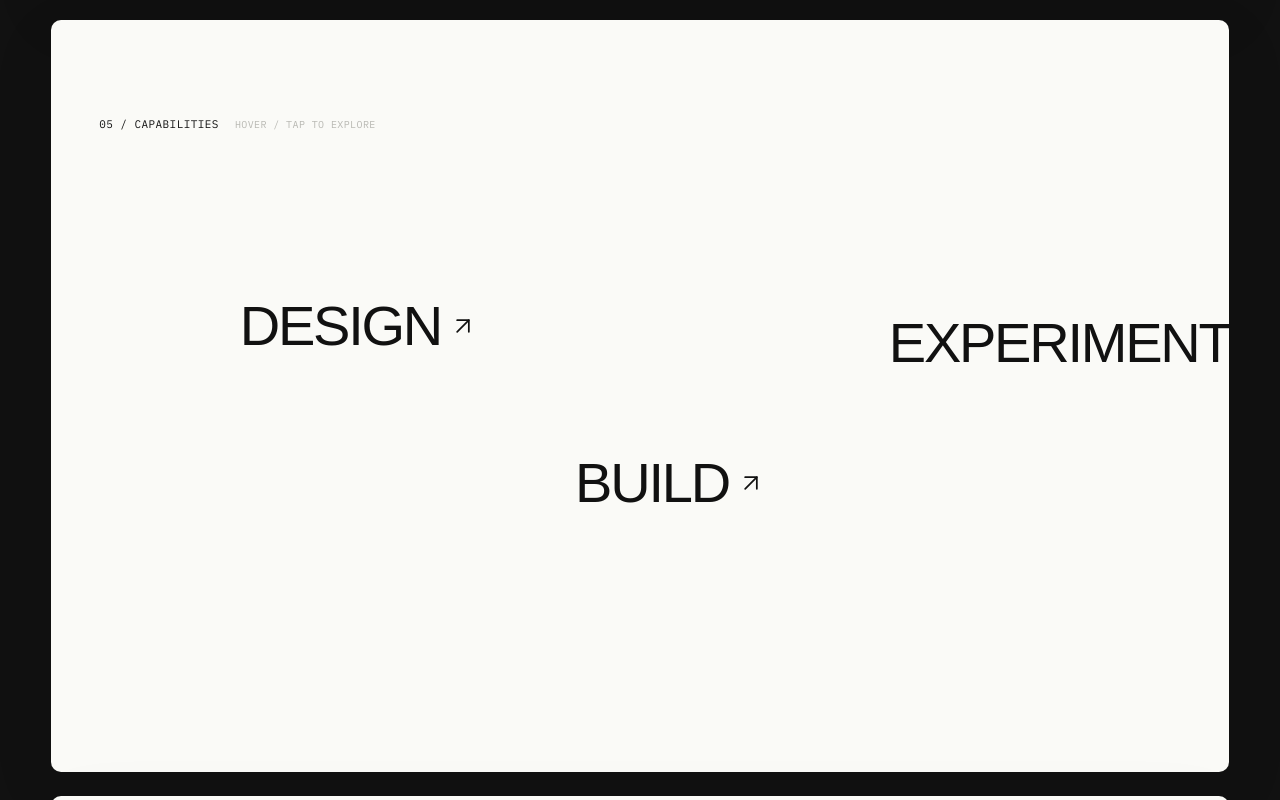
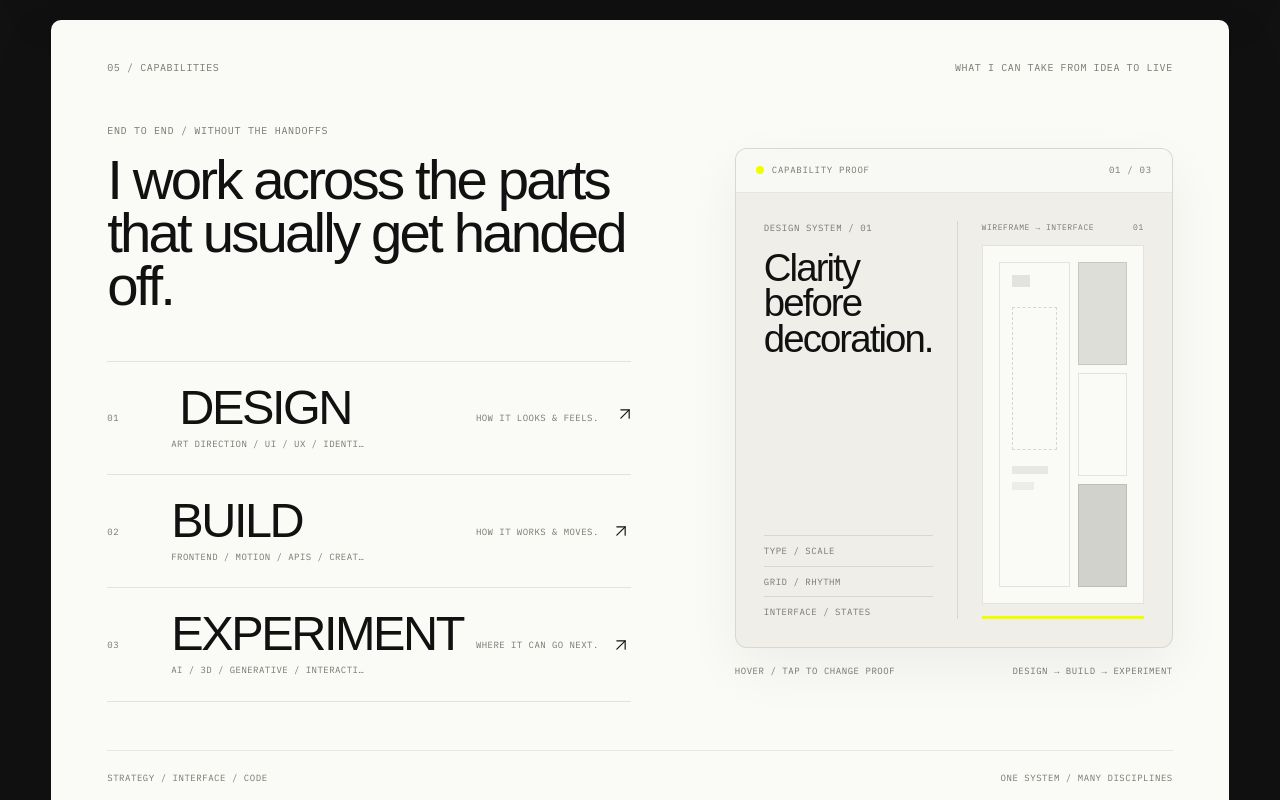
Before and after one commit to omeryigitler/Portfolio, a React (Vite) app: page / in a window 1280 px wide. Shown: the part 4100-4900 px from the top of the page. Built offline with nearby package versions, Linux system fonts and the light colour scheme; a web font is replaced by a local one.

Commit message:
design: replace magnetic capabilities map with editorial proof index

```diff
--- a/src/components/Archive.tsx
+++ b/src/components/Archive.tsx
@@ -1,171 +1,213 @@
-import React, { useEffect, useRef, useState } from 'react';
-import { motion } from 'motion/react';
-import { useTheme } from '../context/ThemeContext';
+import React, { useState } from 'react';
+import { AnimatePresence, motion } from 'motion/react';
 import { ArrowUpRight } from 'lucide-react';
 
-const SYSTEMS = [
+const CAPABILITIES = [
   {
     id: 'design',
+    number: '01',
     label: 'DESIGN',
-    sub: ['ART DIRECTION', 'INTERFACE', 'IDENTITY', 'SYSTEMS'],
-    x: '13%',
-    y: '24%',
+    note: 'HOW IT LOOKS & FEELS.',
+    services: ['ART DIRECTION', 'UI / UX', 'IDENTITY', 'SYSTEMS'],
   },
   {
     id: 'build',
+    number: '02',
     label: 'BUILD',
-    sub: ['FRONTEND', 'MOTION', 'APIS', 'WEBGL'],
-    x: '44%',
-    y: '52%',
+    note: 'HOW IT WORKS & MOVES.',
+    services: ['FRONTEND', 'MOTION', 'APIS', 'CREATIVE DEVELOPMENT'],
   },
   {
     id: 'experiment',
+    number: '03',
     label: 'EXPERIMENT',
-    sub: ['AI', 'GENERATIVE', '3D', 'INTERACTION'],
-    x: '73%',
-    y: '27%',
+    note: 'WHERE IT CAN GO NEXT.',
+    services: ['AI', '3D', 'GENERATIVE', 'INTERACTIVE SYSTEMS'],
   },
-];
+] as const;
 
-interface MagneticNodeProps {
-  children: React.ReactNode;
-  isActive: boolean;
-  onClick: () => void;
-  onMouseEnter: () => void;
-  onMouseLeave: () => void;
-  onFocus: () => void;
-  onBlur: () => void;
-  className?: string;
-  style?: React.CSSProperties;
-}
+type CapabilityId = (typeof CAPABILITIES)[number]['id'];
 
-const MagneticNode: React.FC<MagneticNodeProps> = ({
-  children,
-  isActive,
-  onClick,
-  onMouseEnter,
-  onMouseLeave,
-  onFocus,
-  onBlur,
-  className,
-  style,
-}) => {
-  const ref = useRef<HTMLButtonElement>(null);
-  const [pos, setPos] = useState({ x: 0, y: 0 });
+const ProofWindow: React.FC<{ active: CapabilityId }> = ({ active }) => (
+  <div className="relative h-[330px] overflow-hidden rounded-[12px] border border-ink/10 bg-[#efeee9] shadow-[0_20px_55px_rgba(17,17,17,0.055)] md:h-[420px] lg:h-[500px]">
+    <div className="flex h-11 items-center justify-between border-b border-ink/8 bg-canvas/90 px-4 font-mono text-[8px] uppercase tracking-[0.08em] text-muted-gray md:px-5 md:text-[9px]">
+      <div className="flex items-center gap-2">
+        <span className="h-2 w-2 rounded-full bg-acid" />
+        <span>CAPABILITY PROOF</span>
+      </div>
+      <span>{CAPABILITIES.find((item) => item.id === active)?.number} / 03</span>
+    </div>
 
-  const handleMouseMove = (event: React.MouseEvent<HTMLButtonElement>) => {
-    if (!ref.current) return;
+    <AnimatePresence mode="wait" initial={false}>
+      {active === 'design' && (
+        <motion.div
+          key="design"
+          className="absolute inset-x-0 bottom-0 top-11 p-5 md:p-7"
+          initial={{ opacity: 0, x: 18 }}
+          animate={{ opacity: 1, x: 0 }}
+          exit={{ opacity: 0, x: -14 }}
+          transition={{ duration: 0.32, ease: [0.16, 1, 0.3, 1] }}
+        >
+          <div className="grid h-full grid-cols-[0.72fr_1.28fr] gap-4 md:gap-6">
+            <div className="flex flex-col justify-between border-r border-ink/10 pr-4 md:pr-6">
+              <div>
+                <p className="font-mono text-[8px] uppercase tracking-[0.07em] text-muted-gray md:text-[9px]">DESIGN SYSTEM / 01</p>
+                <p className="mt-4 max-w-[220px] text-[clamp(28px,3vw,52px)] leading-[0.92] tracking-[-0.05em] text-ink">Clarity before decoration.</p>
+              </div>
+              <div className="space-y-2 font-mono text-[8px] uppercase tracking-[0.06em] text-muted-gray md:text-[9px]">
+                <p className="border-t border-ink/10 pt-2">TYPE / SCALE</p>
+                <p className="border-t border-ink/10 pt-2">GRID / RHYTHM</p>
+                <p className="border-t border-ink/10 pt-2">INTERFACE / STATES</p>
+              </div>
+            </div>
 
-    const bounds = ref.current.getBoundingClientRect();
-    const middleX = event.clientX - (bounds.left + bounds.width / 2);
-    const middleY = event.clientY - (bounds.top + bounds.height / 2);
+            <div className="grid grid-rows-[auto_1fr_auto] gap-3">
+              <div className="flex items-center justify-between font-mono text-[7px] uppercase tracking-[0.07em] text-muted-gray md:text-[8px]"><span>WIREFRAME → INTERFACE</span><span>01</span></div>
+              <div className="grid grid-cols-12 gap-2 border border-ink/10 bg-canvas p-3 md:p-4">
+                <div className="col-span-7 border border-ink/10 p-3">
+                  <div className="h-3 w-2/5 bg-ink/10" />
+                  <div className="mt-5 h-[48%] border border-dashed border-ink/15" />
+                  <div className="mt-4 h-2 w-4/5 bg-ink/8" />
+                  <div className="mt-2 h-2 w-1/2 bg-ink/6" />
+                </div>
+                <div className="col-span-5 grid grid-rows-3 gap-2">
+                  <div className="border border-ink/10 bg-[#deded8]" />
+                  <div className="border border-ink/10 bg-canvas" />
+                  <div className="border border-ink/10 bg-[#d1d2cc]" />
+                </div>
+              </div>
+              <div className="h-[3px] w-full bg-acid" />
+            </div>
+          </div>
+        </motion.div>
+      )}
 
-    setPos({ x: middleX * 0.12, y: middleY * 0.12 });
-  };
+      {active === 'build' && (
+        <motion.div
+          key="build"
+          className="absolute inset-x-0 bottom-0 top-11 bg-[#171717] p-5 text-white md:p-7"
+          initial={{ opacity: 0, x: 18 }}
+          animate={{ opacity: 1, x: 0 }}
+          exit={{ opacity: 0, x: -14 }}
+          transition={{ duration: 0.32, ease: [0.16, 1, 0.3, 1] }}
+        >
+          <div className="flex h-full flex-col justify-between">
+            <div className="flex items-center justify-between font-mono text-[8px] uppercase tracking-[0.08em] text-white/42 md:text-[9px]">
+              <span>BUILD / INTERACTION.TSX</span>
+              <div className="flex gap-1.5"><span className="h-2 w-2 rounded-full bg-white/20" /><span className="h-2 w-2 rounded-full bg-acid" /></div>
+            </div>
 
-  const handleMouseLeave = () => {
-    setPos({ x: 0, y: 0 });
-    onMouseLeave();
-  };
+            <div className="space-y-2.5 font-mono text-[10px] leading-[1.55] text-white/72 md:text-[12px] lg:text-[13px]">
+              <div><span className="mr-5 text-white/22">01</span>const interfaceSystem = {'{'}</div>
+              <div className="pl-10"><span className="text-acid">responsive</span>: true,</div>
+              <div className="pl-10"><span className="text-acid">motion</span>: 'purposeful',</div>
+              <div className="pl-10"><span className="text-acid">accessibility</span>: 'built-in',</div>
+              <div className="pl-10"><span className="text-acid">performance</span>: 'fast'</div>
+              <div><span className="mr-5 text-white/22">06</span>{'}'};</div>
+              <div className="pt-4"><span className="mr-5 text-white/22">08</span><span className="text-white">ship</span>(interfaceSystem);</div>
+            </div>
+
+            <div className="flex items-center justify-between border-t border-white/10 pt-3 font-mono text-[8px] uppercase tracking-[0.07em] text-white/36">
+              <span>FRONTEND / MOTION / APIS</span>
+              <span className="h-[3px] w-16 bg-acid" />
+            </div>
+          </div>
+        </motion.div>
+      )}
+
+      {active === 'experiment' && (
+        <motion.div
+          key="experiment"
+          className="absolute inset-x-0 bottom-0 top-11 overflow-hidden bg-[#e7e6e1] p-5 md:p-7"
+          initial={{ opacity: 0, x: 18 }}
+          animate={{ opacity: 1, x: 0 }}
+          exit={{ opacity: 0, x: -14 }}
+          transition={{ duration: 0.32, ease: [0.16, 1, 0.3, 1] }}
+        >
+          <div className="relative h-full overflow-hidden border border-ink/10 bg-canvas">
+            <div className="absolute inset-0 opacity-50" style={{ backgroundImage: 'linear-gradient(rgba(17,17,17,0.08) 1px, transparent 1px), linear-gradient(90deg, rgba(17,17,17,0.08) 1px, transparent 1px)', backgroundSize: '42px 42px' }} />
+            <motion.div
+              className="absolute left-[14%] top-[16%] h-[34%] w-[34%] rounded-[44%_56%_62%_38%] border border-ink/12 bg-[#d0d0ca]"
+              animate={{ rotate: [0, 5, -3, 0], borderRadius: ['44% 56% 62% 38%', '58% 42% 36% 64%', '44% 56% 62% 38%'] }}
+              transition={{ duration: 8, repeat: Infinity, ease: 'easeInOut' }}
+            />
+            <motion.div
+              className="absolute bottom-[14%] right-[12%] h-[42%] w-[38%] rounded-full border border-ink/10 bg-[#b8b9b3]"
+              animate={{ scale: [1, 1.04, 0.98, 1], x: [0, 8, -5, 0] }}
+              transition={{ duration: 7, repeat: Infinity, ease: 'easeInOut' }}
+            />
+            <div className="absolute left-[9%] top-[11%] font-mono text-[8px] uppercase tracking-[0.07em] text-muted-gray md:text-[9px]">GENERATIVE / INTERACTIVE / 03</div>
+            <div className="absolute bottom-[9%] left-[9%] max-w-[260px] text-[clamp(28px,3vw,50px)] leading-[0.92] tracking-[-0.05em] text-ink">Explore without losing the system.</div>
+            <div className="absolute right-[8%] top-[10%] h-3 w-3 bg-acid" />
+          </div>
+        </motion.div>
+      )}
+    </AnimatePresence>
+  </div>
+);
+
+export const SystemMap: React.FC = () => {
+  const [active, setActive] = useState<CapabilityId>('design');
 
   return (
-    <motion.button
-      ref={ref}
-      type="button"
-      aria-expanded={isActive}
-      onMouseMove={handleMouseMove}
-      onMouseLeave={handleMouseLeave}
-      onMouseEnter={onMouseEnter}
-      onClick={onClick}
-      onFocus={onFocus}
-      onBlur={onBlur}
-      animate={{ x: pos.x, y: pos.y }}
-      transition={{ type: 'spring', stiffness: 180, damping: 18, mass: 0.12 }}
-      className={`appearance-none border-0 bg-transparent p-0 text-left ${className ?? ''}`}
-      style={style}
+    <section
+      id="capabilities"
+      className="pointer-events-auto relative min-h-[calc(100svh-24px)] w-full scroll-mt-3 rounded-[10px] bg-canvas px-5 py-8 shadow-[0_20px_70px_rgba(17,17,17,0.07)] md:min-h-[calc(100svh-48px)] md:scroll-mt-6 md:px-12 md:py-10 lg:px-14"
     >
-      {children}
-    </motion.button>
-  );
-};
+      <div className="mx-auto flex min-h-[calc(100svh-88px)] w-full max-w-[1580px] flex-col md:min-h-[calc(100svh-128px)]">
+        <div className="flex items-center justify-between gap-8 font-mono text-[9px] uppercase tracking-[0.06em] text-muted-gray md:text-[10px]">
+          <span>05 / CAPABILITIES</span>
+          <span className="hidden md:block">WHAT I CAN TAKE FROM IDEA TO LIVE</span>
+        </div>
 
-export const SystemMap: React.FC = () => {
-  const [activeNode, setActiveNode] = useState<string | null>(null);
-  const { setCursorState, setCursorText } = useTheme();
+        <div className="grid flex-1 items-center gap-12 py-12 lg:grid-cols-[1.08fr_0.92fr] lg:gap-16 xl:gap-24">
+          <div>
+            <div className="mb-10 max-w-[760px] md:mb-12">
+              <p className="font-mono text-[9px] uppercase tracking-[0.07em] text-muted-gray md:text-[10px]">END TO END / WITHOUT THE HANDOFFS</p>
+              <h2 className="mt-4 text-[clamp(38px,4.4vw,72px)] font-[500] leading-[0.94] tracking-[-0.05em] text-ink">
+                I work across the parts that usually get handed off.
+              </h2>
+            </div>
 
-  useEffect(() => () => {
-    document.body.classList.remove('hide-cursor');
-  }, []);
+            <div className="border-b border-ink/10">
+              {CAPABILITIES.map((capability) => {
+                const isActive = active === capability.id;
+                return (
+                  <button
+                    key={capability.id}
+                    type="button"
+                    onMouseEnter={() => setActive(capability.id)}
+                    onFocus={() => setActive(capability.id)}
+                    onClick={() => setActive(capability.id)}
+                    className="group grid w-full grid-cols-[38px_minmax(0,1fr)_auto] items-center gap-3 border-t border-ink/10 py-5 text-left focus-visible:outline-2 focus-visible:outline-acid focus-visible:outline-offset-4 md:grid-cols-[52px_minmax(0,1fr)_220px_auto] md:py-6"
+                    aria-pressed={isActive}
+                  >
+                    <span className="font-mono text-[8px] uppercase tracking-[0.06em] text-muted-gray md:text-[9px]">{capability.number}</span>
+                    <div className="min-w-0">
+                      <span className={`block text-[clamp(34px,3.8vw,66px)] font-[500] leading-[0.88] tracking-[-0.05em] text-ink transition-transform duration-300 ease-[0.16,1,0.3,1] ${isActive ? 'translate-x-2' : 'group-hover:translate-x-2'}`}>{capability.label}</span>
+                      <span className="mt-2 block truncate font-mono text-[8px] uppercase tracking-[0.05em] text-muted-gray md:text-[9px]">{capability.services.join(' / ')}</span>
+                    </div>
+                    <span className="hidden text-right font-mono text-[8px] uppercase tracking-[0.05em] text-muted-gray md:block md:text-[9px]">{capability.note}</span>
+                    <ArrowUpRight size={20} strokeWidth={1.4} className={`text-ink transition-transform duration-300 ease-[0.16,1,0.3,1] ${isActive ? 'translate-x-1 -translate-y-1' : 'group-hover:translate-x-1 group-hover:-translate-y-1'}`} />
+                  </button>
+                );
+              })}
+            </div>
+          </div>
 
-  const handleEnter = (id: string) => {
-    setActiveNode(id);
-    setCursorState('project');
-    setCursorText('EXPLORE ↗');
-    document.body.classList.add('hide-cursor');
-  };
+          <div className="lg:pl-2">
+            <ProofWindow active={active} />
+            <div className="mt-4 flex items-center justify-between font-mono text-[8px] uppercase tracking-[0.06em] text-muted-gray md:text-[9px]">
+              <span>HOVER / TAP TO CHANGE PROOF</span>
+              <span>DESIGN → BUILD → EXPERIMENT</span>
+            </div>
+          </div>
+        </div>
 
-  const handleLeave = () => {
-    setActiveNode(null);
-    setCursorState('default');
-    setCursorText('');
-    document.body.classList.remove('hide-cursor');
-  };
-
-  return (
-    <section id="capabilities" className="pointer-events-auto relative h-[calc(100svh-24px)] min-h-[720px] w-full scroll-mt-3 overflow-hidden rounded-[10px] bg-canvas px-4 py-24 shadow-[0_20px_70px_rgba(17,17,17,0.07)] md:h-[calc(100svh-48px)] md:scroll-mt-6 md:px-12">
-      <div className="absolute left-4 top-24 z-20 flex items-center gap-4 md:left-12">
-        <h2 className="font-mono text-[10px] uppercase tracking-[0.04em] text-ink md:text-[11px]">05 / CAPABILITIES</h2>
-        <span className="hidden font-mono text-[10px] uppercase tracking-[0.04em] text-muted-gray opacity-50 md:block">HOVER / TAP TO EXPLORE</span>
-      </div>
-
-      <div className="relative mt-12 h-full w-full">
-        {SYSTEMS.map((sys) => {
-          const isActive = activeNode === sys.id;
-          const isDimmed = activeNode !== null && !isActive;
-
-          return (
-            <MagneticNode
-              key={sys.id}
-              isActive={isActive}
-              className={`absolute z-10 transition-opacity duration-300 focus-visible:outline-2 focus-visible:outline-acid focus-visible:outline-offset-8 ${isDimmed ? 'opacity-30' : 'opacity-100'}`}
-              style={{ left: sys.x, top: sys.y }}
-              onMouseEnter={() => handleEnter(sys.id)}
-              onMouseLeave={handleLeave}
-              onClick={() => setActiveNode(sys.id)}
-              onFocus={() => setActiveNode(sys.id)}
-              onBlur={() => setActiveNode(null)}
-            >
-              <span className="group relative flex items-center gap-2">
-                <span className="font-sans text-[32px] font-[500] leading-none tracking-[-0.04em] text-ink md:text-[56px]">
-                  {sys.label}
-                </span>
-                <ArrowUpRight size={28} strokeWidth={1.5} className={`transition-transform duration-300 ${isActive ? 'translate-x-1 -translate-y-1' : ''}`} />
-                <span className={`absolute -bottom-2 left-0 h-[3px] bg-acid transition-all duration-300 ${isActive ? 'w-full' : 'w-0'}`} />
-              </span>
-
-              <span className="absolute left-4 top-full mt-6 flex flex-col gap-3">
-                {sys.sub.map((subItem, index) => (
-                  <motion.span
-                    key={subItem}
-                    initial={false}
-                    animate={{ opacity: isActive ? 1 : 0, x: isActive ? 0 : -10 }}
-                    transition={{ duration: 0.25, delay: index * 0.04, ease: 'easeOut' }}
-                    className="relative flex items-center whitespace-nowrap font-mono text-[10px] tracking-[0.04em] text-ink md:text-[11px]"
-                  >
-                    <span className="mr-3 inline-block h-px w-4 bg-ink/30" />
-                    {subItem}
-                  </motion.span>
-                ))}
-                <motion.span
-                  initial={false}
-                  animate={{ scaleY: isActive ? 1 : 0 }}
-                  transition={{ duration: 0.25 }}
-                  className="absolute left-0 top-0 -z-10 h-[calc(100%-8px)] w-px origin-top bg-ink/30"
-                />
-              </span>
-            </MagneticNode>
-          );
-        })}
+        <div className="flex items-end justify-between gap-8 border-t border-ink/8 pt-5 font-mono text-[8px] uppercase tracking-[0.06em] text-muted-gray md:text-[9px]">
+          <span>STRATEGY / INTERFACE / CODE</span>
+          <span className="hidden md:block">ONE SYSTEM / MANY DISCIPLINES</span>
+        </div>
       </div>
     </section>
   );
```
